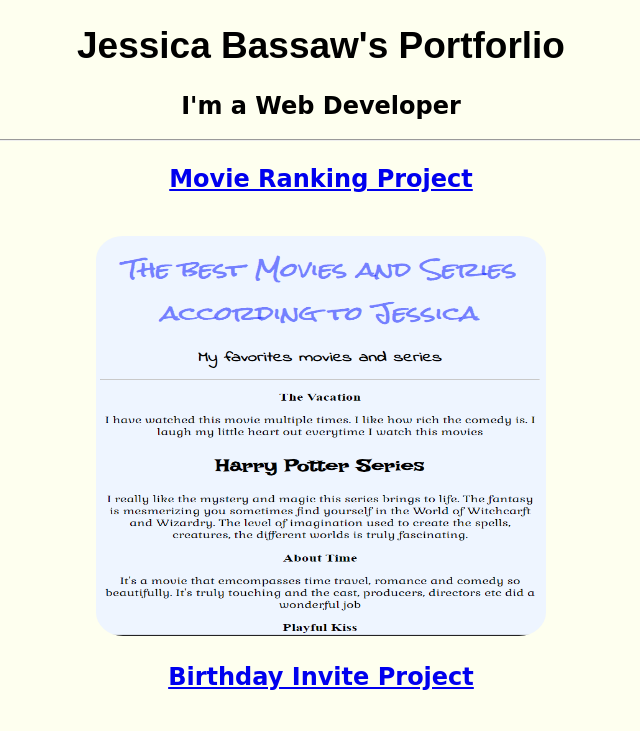
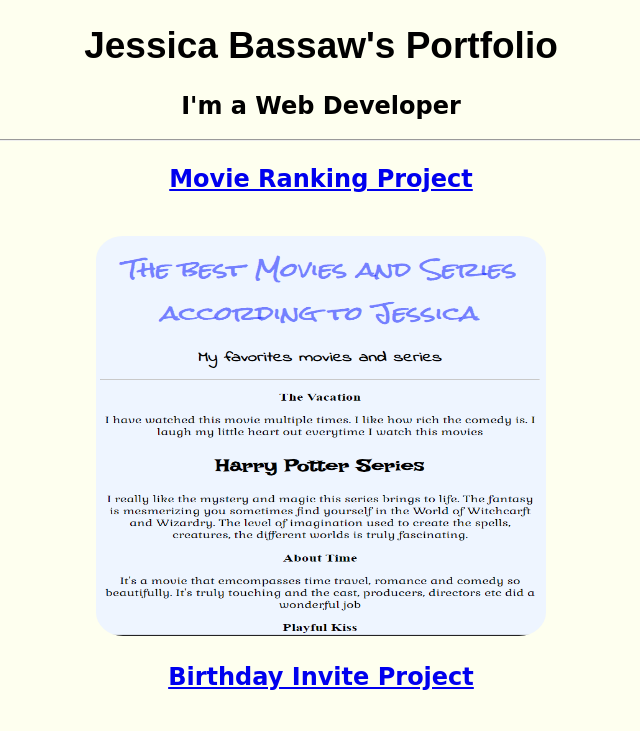
Before and after one commit to JessB74/html-portfolio-project, a plain HTML site: page index.html in a window 1280 px wide. Shown: the top 731 px of the page, without its empty margins (319-959 px from the left). Drawn offline with Linux system fonts and the light colour scheme; a web font is replaced by a local one.

Commit message:
Update index.html

```diff
--- a/index.html
+++ b/index.html
@@ -42,12 +42,12 @@ img{ border-radius: 6%;height:400px; width: 450px;}
 
 </style>
 
-<title>Portofolio</title>
+<title>Portfolio</title>
 
  </head>
  <body>
 
-<h1>Jessica Bassaw's Portforlio</h1>
+<h1>Jessica Bassaw's Portfolio</h1>
 <h2>I'm a Web Developer</h2>
 <hr>
 
```
